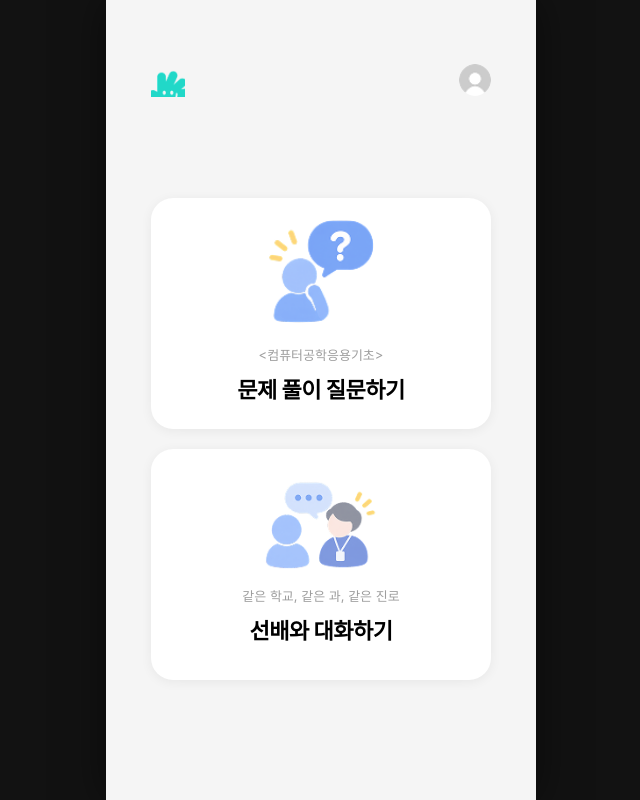
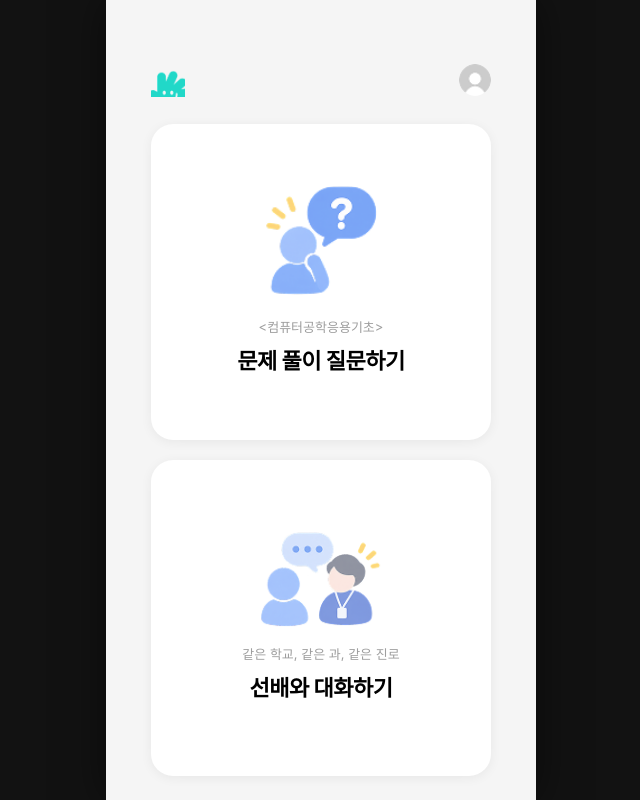
Before and after one commit to HelloMyMeSSU/hellomyme_ssu_front, a Next.js app: page /main in a window 1280 px wide. Shown: the whole page, without its empty margins (319-959 px from the left). Built offline with nearby package versions, Linux system fonts and the light colour scheme; a web font is replaced by a local one.

Commit message:
비율조정

```diff
--- a/src/app/main/page.tsx
+++ b/src/app/main/page.tsx
@@ -47,7 +47,7 @@ export default function MainPage() {
             <span style={styles.cardTitle}>문제 풀이 질문하기</span>
           </div>
 
-          <div style={{ ...styles.card, marginTop: 20 }} onClick={() => handleAction('chat')}>
+          <div style={{ ...styles.card}} onClick={() => handleAction('chat')}>
             <img src="/icon-chat-illust.png" alt="대화하기 일러스트" draggable={false} style={styles.chatIllust} />
             <span style={styles.subTag}>같은 학교, 같은 과, 같은 진로</span>
             <span style={styles.cardTitle}>선배와 대화하기</span>
@@ -111,12 +111,13 @@ const styles: { [key: string]: React.CSSProperties } = {
   profileBtn: { padding: 0, border: 'none', background: 'none', cursor: 'pointer', display: 'block' },
   profileIcon: { width: 32, height: 32, borderRadius: '50%', objectFit: 'cover', display: 'block' },
 
-  content: {
+    content: {
     flex: 1,
     minHeight: 0,
     display: 'flex',
     flexDirection: 'column',
-    padding: `calc(9dvh + 26px) ${SIDE} 15dvh`,
+    gap: 20,
+    padding: `24px ${SIDE} calc(env(safe-area-inset-bottom, 0px) + 24px)`,
   },
   card: {
     flex: 1,
@@ -131,8 +132,8 @@ const styles: { [key: string]: React.CSSProperties } = {
     boxShadow: '0 2px 12px rgba(0, 0, 0, 0.06)',
     cursor: 'pointer',
   },
-  questionIllust: { height: '13dvh', maxHeight: 110, width: 'auto', marginBottom: 22 },
-  chatIllust: { height: '11dvh', maxHeight: 100, width: 'auto', marginBottom: 18 },
+  questionIllust: { height: 110, width: 'auto', marginBottom: 22 },
+  chatIllust: { height: 96, width: 'auto', marginBottom: 18 },
   subTag: { fontSize: 13, color: '#9E9E9E', marginBottom: 8 },
   cardTitle: { fontSize: 22, fontWeight: 700, color: '#000', letterSpacing: '-0.5px' },
 
--- a/src/app/page.tsx
+++ b/src/app/page.tsx
@@ -409,7 +409,7 @@ const styles: { [key: string]: React.CSSProperties } = {
     minHeight: 0,
     display: 'flex',
     flexDirection: 'column',
-    padding: `9dvh ${SIDE} 15dvh`,
+    padding: `clamp(60px, 9dvh, 90px) ${SIDE} clamp(90px, 15dvh, 150px)`,
   },
   cardQuestionWrap: { position: 'relative', flex: 1, minHeight: 0, display: 'flex' },
   cardQuestion: {
@@ -424,7 +424,7 @@ const styles: { [key: string]: React.CSSProperties } = {
     boxShadow: '0 4px 20px rgba(0, 0, 0, 0.15)',
     cursor: 'pointer',
   },
-  questionIllust: { height: '13dvh', maxHeight: 110, width: 'auto', marginBottom: 22 },
+  questionIllust: { height: 'clamp(90px, 13dvh, 110px)', width: 'auto', marginBottom: 22 },
   subTag: { fontSize: 13, color: '#9E9E9E', marginBottom: 8 },
   cardTitle: { fontSize: 22, fontWeight: 700, color: '#000', letterSpacing: '-0.5px' },
   arrowGuide: {
@@ -452,7 +452,7 @@ const styles: { [key: string]: React.CSSProperties } = {
     alignItems: 'center',
     justifyContent: 'center',
   },
-  chatIllust: { height: '11dvh', maxHeight: 100, width: 'auto', marginBottom: 18, filter: 'brightness(0.55)' },
+  chatIllust: { height: 'clamp(80px, 11dvh, 100px)', width: 'auto', marginBottom: 18, filter: 'brightness(0.55)' },
   chatSubtext: { fontSize: 13, color: '#8C8D90', marginBottom: 6 },
   chatTitle: { fontSize: 22, fontWeight: 700, color: '#0F0F10', letterSpacing: '-0.5px' },
 
@@ -572,7 +572,7 @@ const styles: { [key: string]: React.CSSProperties } = {
   },
   lowerBlock: {
     flex: '0 0 auto',
-    height: '34dvh',
+    height: 'clamp(260px, 34dvh, 320px)',
     marginTop: 'clamp(24px, 4.5dvh, 40px)',
     display: 'flex',
     flexDirection: 'column',
```
